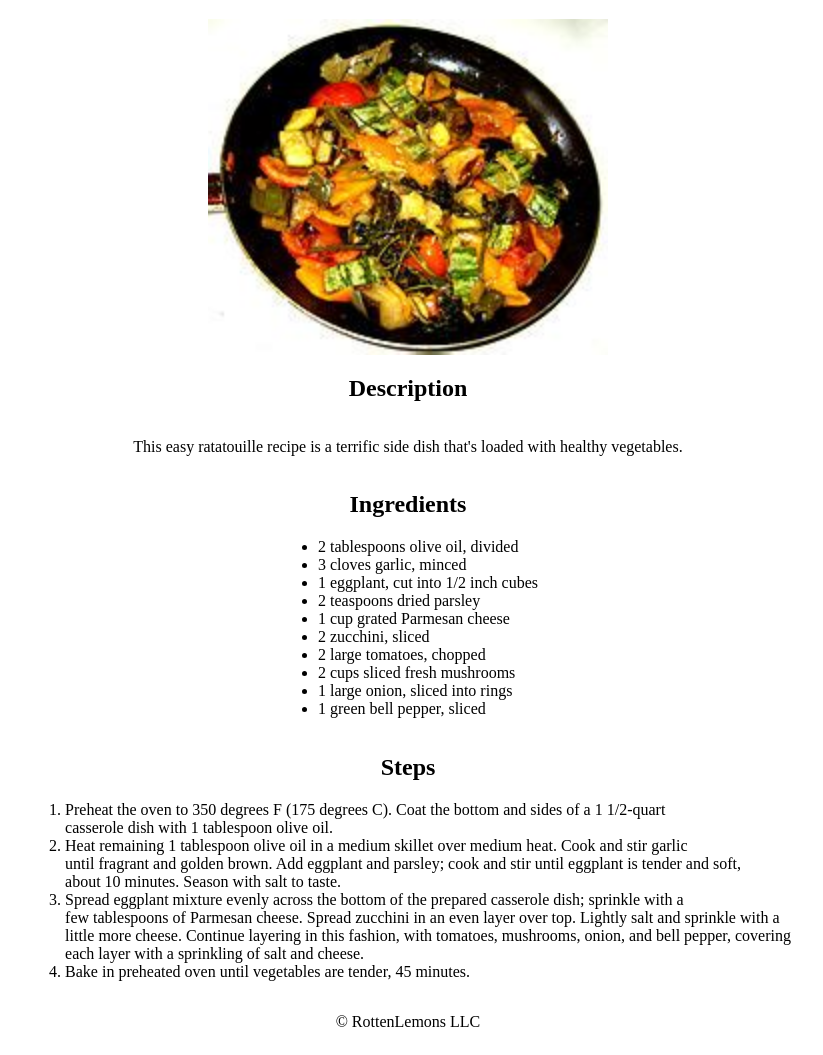
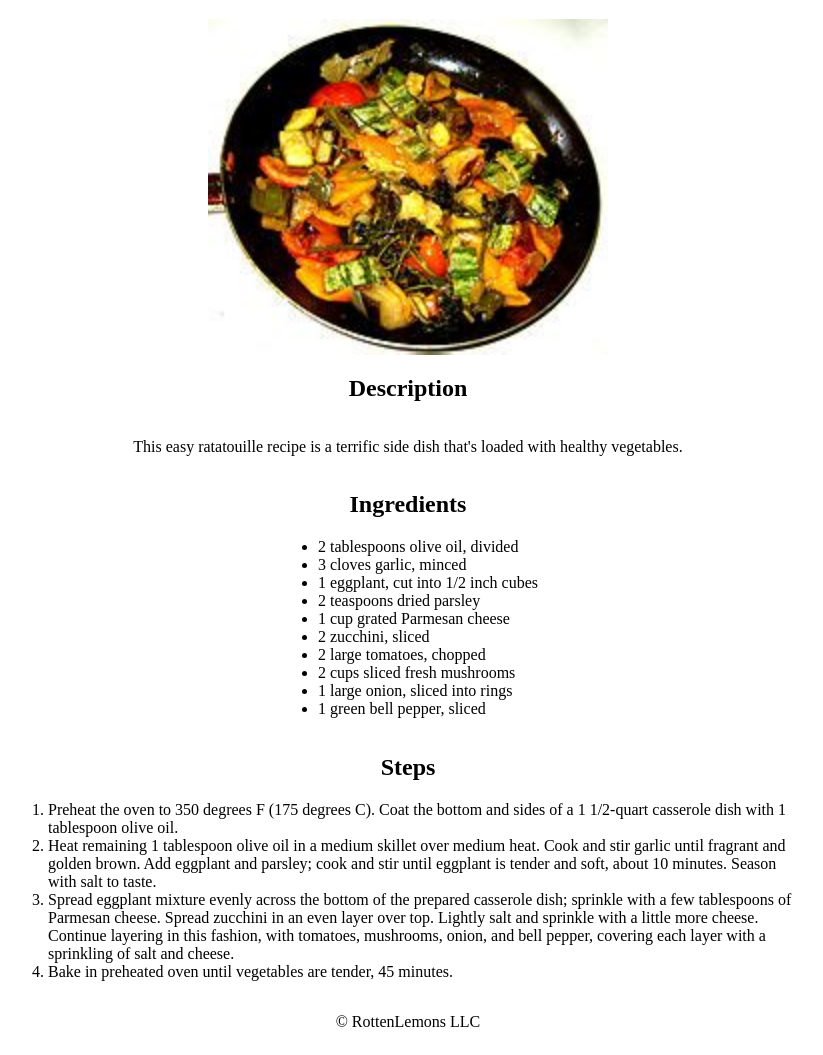
Before and after one commit to RottenLemons/OdinRecipe, a plain HTML site: page recipe/ratatouille.html in a window 1280 px wide. Shown: the part 160-1215 px from the top of the page, without its empty margins (232-1055 px from the left). Drawn offline with Linux system fonts and the light colour scheme.

Commit message:
Fix ratatouille text wrapping

```diff
--- a/recipe/ratatouille.html
+++ b/recipe/ratatouille.html
@@ -34,9 +34,9 @@
         <section>
             <h2>Steps</h2>
             <ol>
-                <li>  Preheat the oven to 350 degrees F (175 degrees C). Coat the bottom and sides of a 1 1/2-quart <br> casserole dish with 1 tablespoon olive oil.  </li>
-                <li>  Heat remaining 1 tablespoon olive oil in a medium skillet over medium heat. Cook and stir garlic <br> until fragrant and golden brown. Add eggplant and parsley; cook and stir until eggplant is tender and soft, <br> about 10 minutes. Season with salt to taste.  </li>
-                <li>  Spread eggplant mixture evenly across the bottom of the prepared casserole dish; sprinkle with a <br>few tablespoons of Parmesan cheese. Spread zucchini in an even layer over top. Lightly salt and sprinkle with a <br> little more cheese. Continue layering in this fashion, with tomatoes, mushrooms, onion, and bell pepper, covering <br> each layer with a sprinkling of salt and cheese.  </li>
+                <li>  Preheat the oven to 350 degrees F (175 degrees C). Coat the bottom and sides of a 1 1/2-quart  casserole dish with 1 tablespoon olive oil.  </li>
+                <li>  Heat remaining 1 tablespoon olive oil in a medium skillet over medium heat. Cook and stir garlic  until fragrant and golden brown. Add eggplant and parsley; cook and stir until eggplant is tender and soft,  about 10 minutes. Season with salt to taste.  </li>
+                <li>  Spread eggplant mixture evenly across the bottom of the prepared casserole dish; sprinkle with a few tablespoons of Parmesan cheese. Spread zucchini in an even layer over top. Lightly salt and sprinkle with a  little more cheese. Continue layering in this fashion, with tomatoes, mushrooms, onion, and bell pepper, covering  each layer with a sprinkling of salt and cheese.  </li>
                 <li>  Bake in preheated oven until vegetables are tender, 45 minutes.  </li>
             </ol>
         </section>
```
